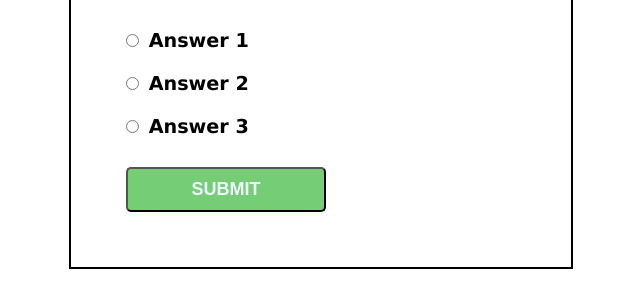
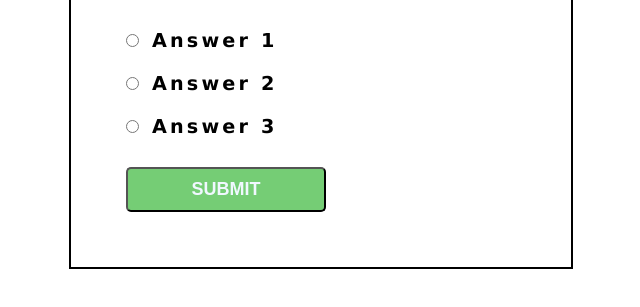
Before and after one commit to akhilpraghav407/Quiz-App, a plain HTML site: page index.html in a window 1280 px wide. Shown: the part 213-520 px from the top of the page, without its empty margins (319-959 px from the left). Drawn offline with Linux system fonts and the light colour scheme.

Commit message:
structure completed

```diff
--- a/style.css
+++ b/style.css
@@ -19,7 +19,7 @@ ul{
     margin-left: 42px;
 }
 li{
-    /*letter-spacing: .2rem;*/
+    letter-spacing: .2rem;
     padding: 10px;
 }
 #submit{
```
